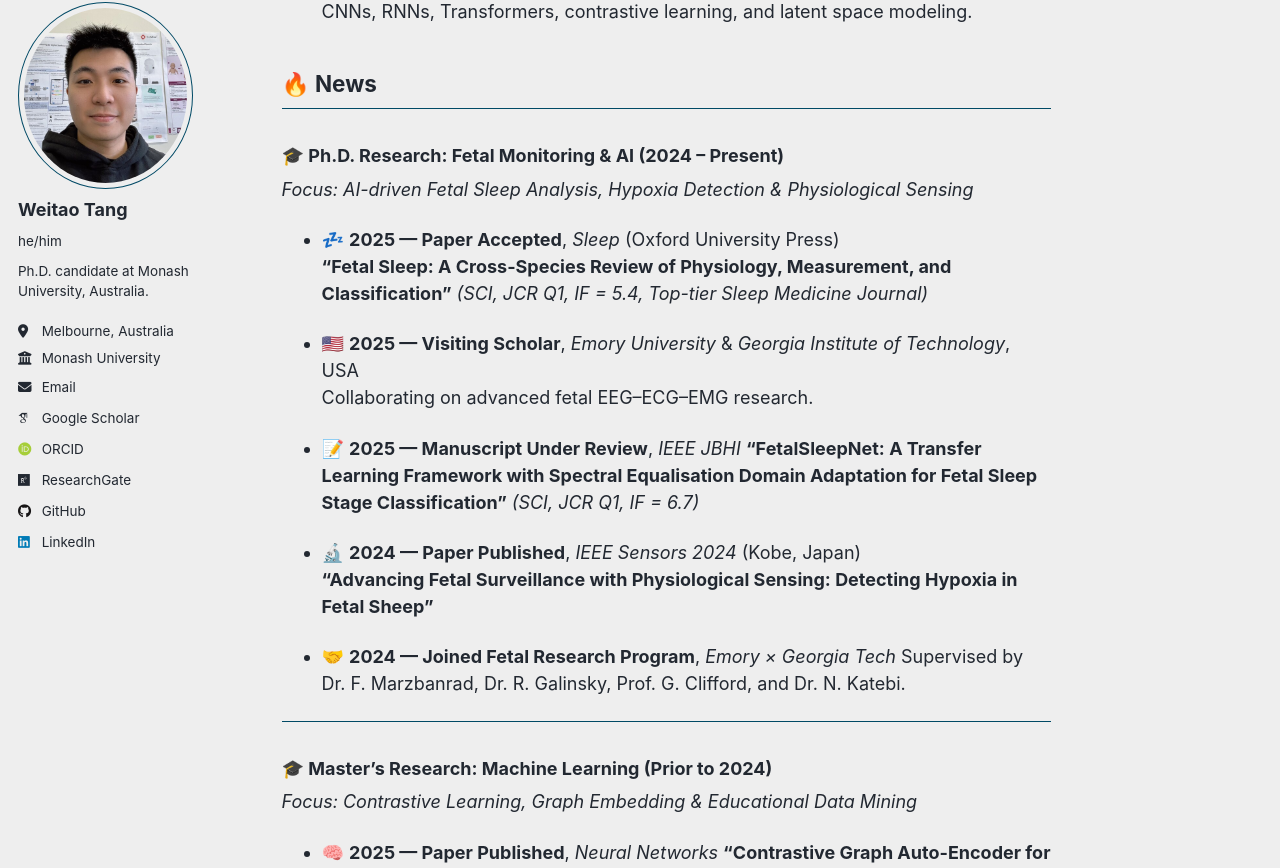
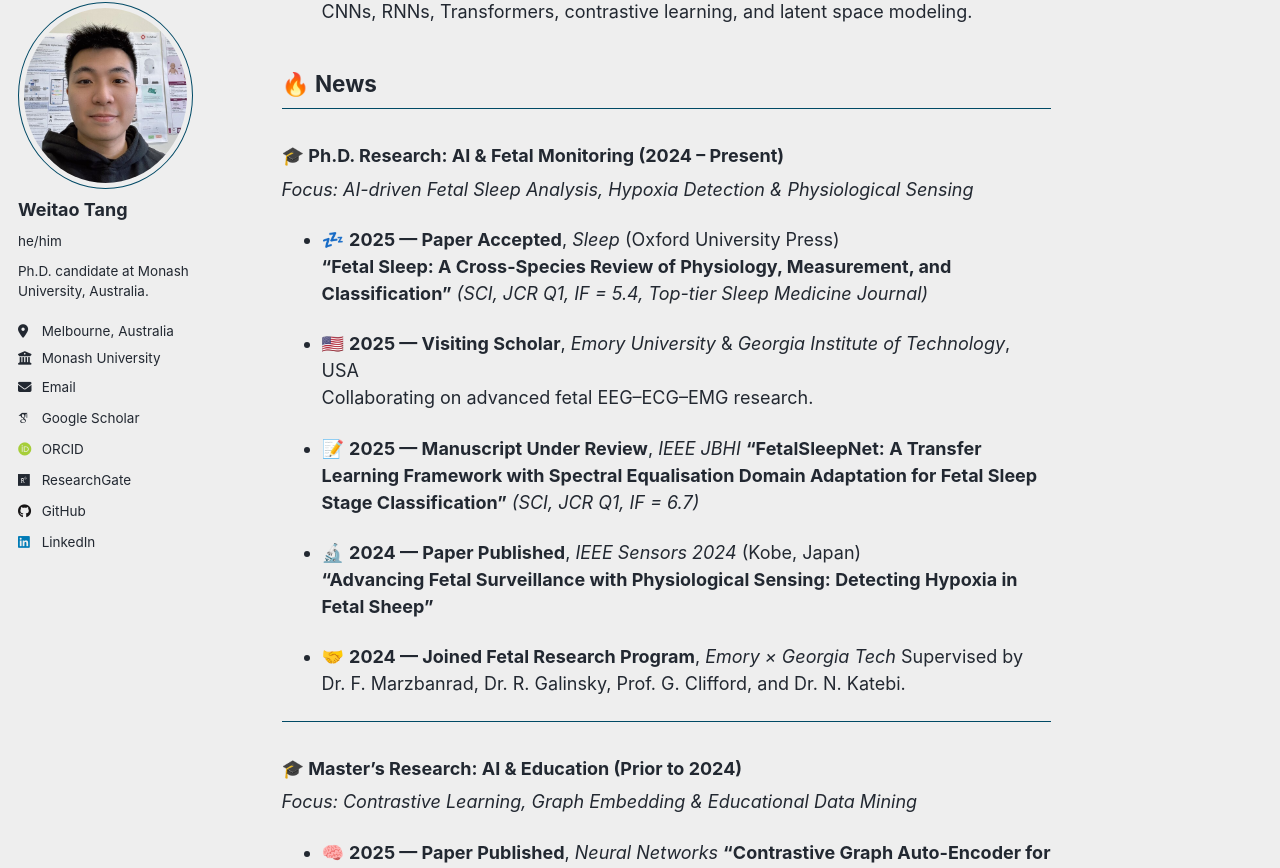
Before and after one commit to WeitaoTang-GitHub/WeitaoTang-GitHub.github.io, a Jekyll site: the page built from _pages/about.md, in a window 1280 px wide and 1400 px high, scrolled down 1215 px. Shown: the part 115-983 px from the top of the window. Built offline with Jekyll 4.4.1, drawn with Linux system fonts in a browser that asks for light colours; some web fonts are replaced.

Commit message:
Update research topics in about.md

```diff
--- a/_pages/about.md
+++ b/_pages/about.md
@@ -48,7 +48,7 @@ Together, this multidisciplinary team aims to advance AI-driven physiological mo
 
 🔥 News
 ------
-### 🎓 Ph.D. Research: Fetal Monitoring & AI (2024 – Present)
+### 🎓 Ph.D. Research: AI & Fetal Monitoring  (2024 – Present)
 *Focus: AI-driven Fetal Sleep Analysis, Hypoxia Detection & Physiological Sensing*
 
 - 💤 **2025 — Paper Accepted**, *Sleep* (Oxford University Press)
@@ -66,7 +66,7 @@ Together, this multidisciplinary team aims to advance AI-driven physiological mo
 
 ---
 
-### 🎓 Master's Research: Machine Learning (Prior to 2024)
+### 🎓 Master's Research: AI & Education  (Prior to 2024)
 *Focus: Contrastive Learning, Graph Embedding & Educational Data Mining*
 
 - 🧠 **2025 — Paper Published**, *Neural Networks* **“Contrastive Graph Auto-Encoder for Graph Embedding”** *(SCI, JCR Q1, IF = 6.3) — Note: Result of Master's research.*
```
